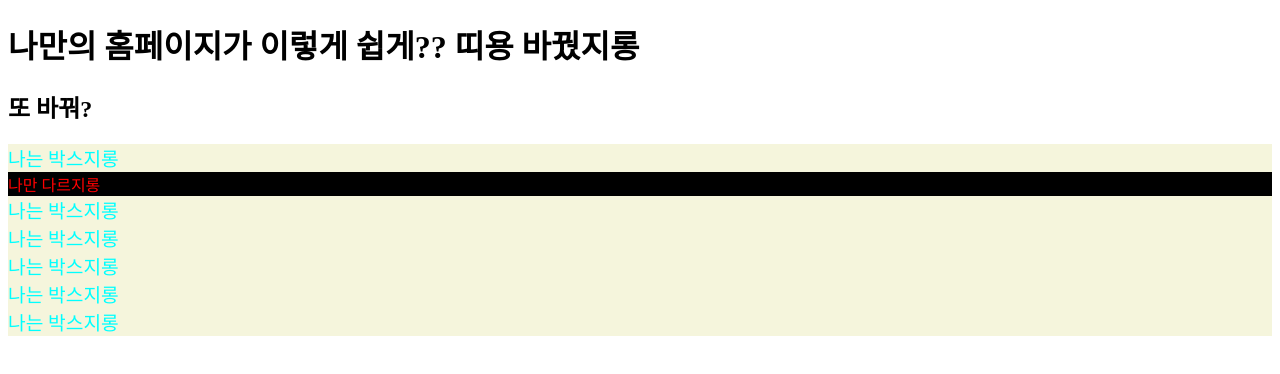
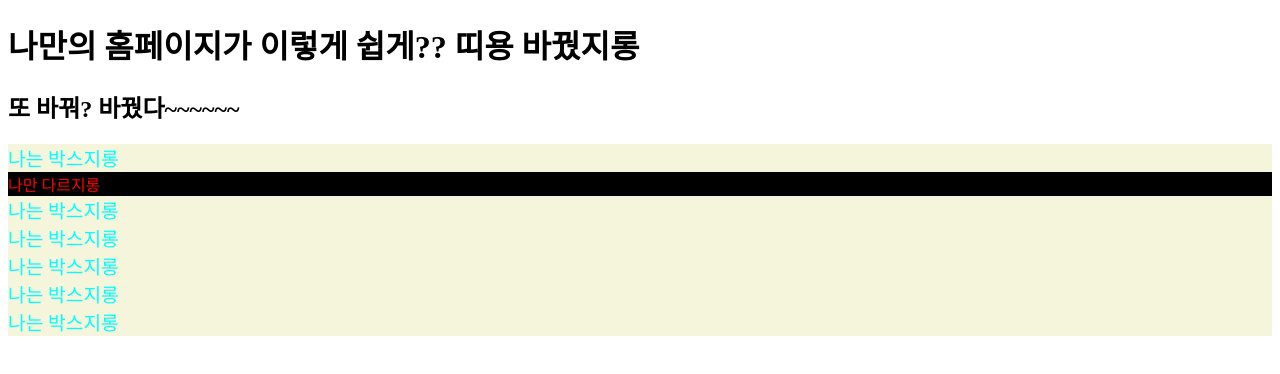
Before and after one commit to taew0n/1stpractice, a plain HTML site: page index.html in a window 1280 px wide. Drawn offline with Linux system fonts and the light colour scheme.

Commit message:
이름바꾸고 내용바꿨다

```diff
--- a/indexxxxx.html
+++ b/index.html
@@ -13,7 +13,7 @@
         나만의 홈페이지가 이렇게 쉽게?? 띠용 바꿨지롱
     </h1>
     <h2>
-        또 바꿔?
+        또 바꿔? 바꿨다~~~~~~
     </h2>
     <div class="box" style="color: aqua;" >나는 박스지롱</div>
     <div id="dd" class="square"  >나만 다르지롱</div>
```
